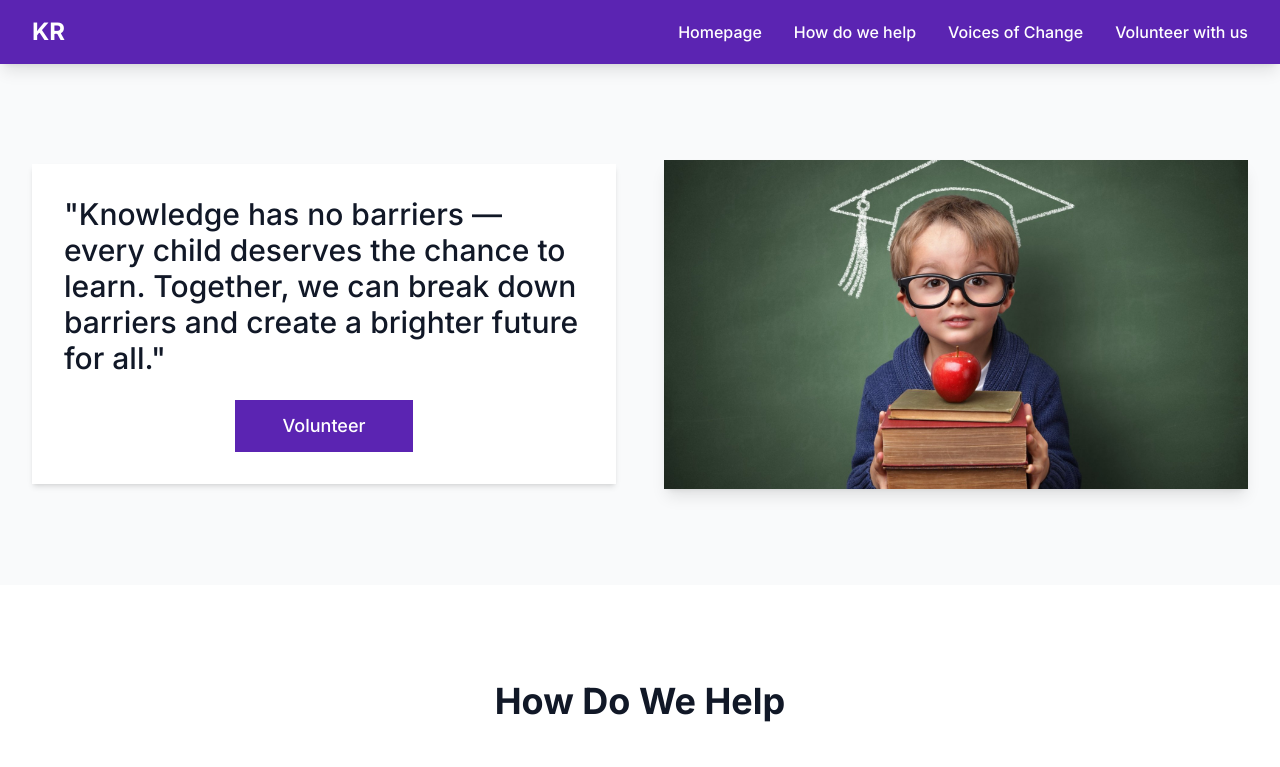
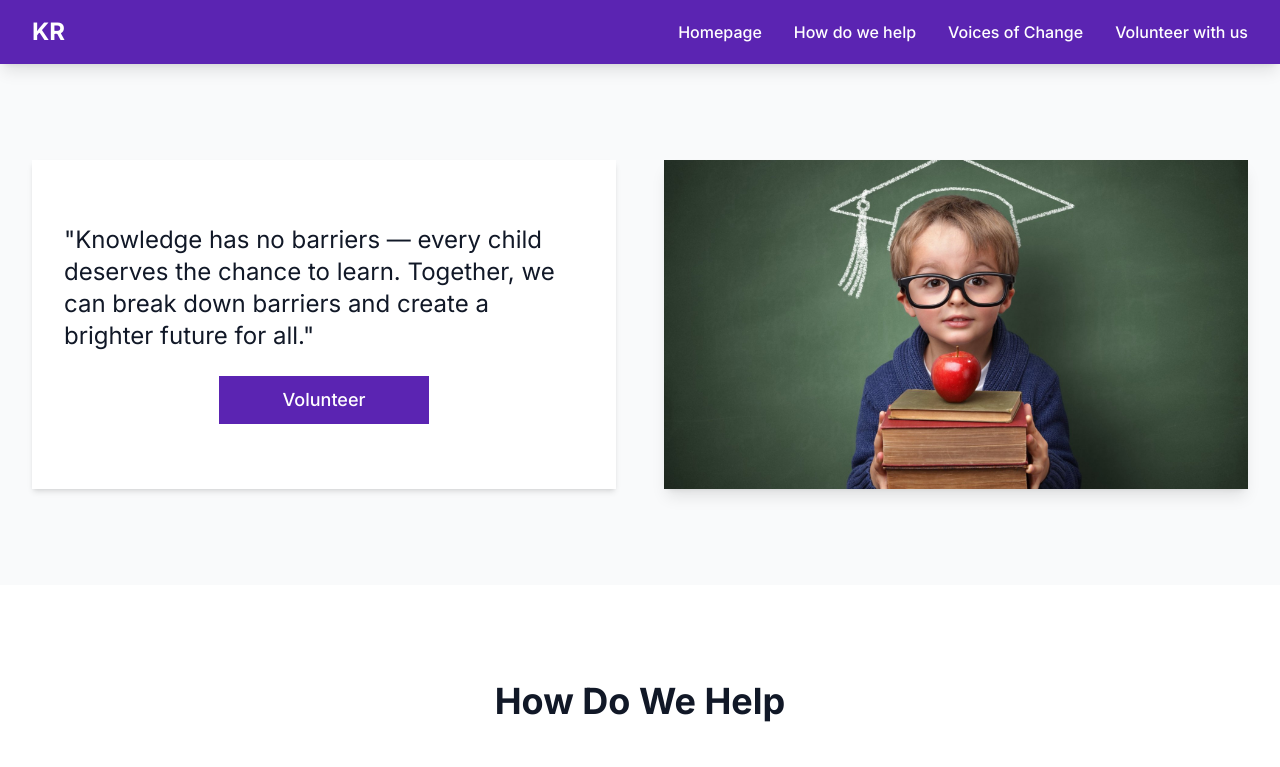
Before and after one commit to kalpalathika/BrightMinds, a React (Vite) app: page / in a window 1280 px wide. Shown: the top 767 px of the page. Built offline with nearby package versions, Linux system fonts and the light colour scheme.

Commit message:
Reduce hero text size/weight and adjust button proportions

```diff
--- a/src/components/sections/HeroSection.tsx
+++ b/src/components/sections/HeroSection.tsx
@@ -9,19 +9,19 @@ export const HeroSection = () => {
   return (
     <section id="hero" className="py-16 md:py-24 bg-gray-50">
       <div className="container-custom">
-        <div className="grid md:grid-cols-2 gap-12 items-center">
+        <div className="grid md:grid-cols-2 gap-12 items-stretch">
           {/* Image - Shows first on mobile */}
           <div className="overflow-hidden shadow-lg md:order-2">
             <img
               src={`${import.meta.env.BASE_URL}images/emma.png`}
               alt="Student learning"
-              className="w-full h-auto object-cover"
+              className="w-full h-full object-cover"
             />
           </div>
 
           {/* Text Content - Shows second on mobile */}
-          <div className="space-y-6 bg-white p-6 md:p-8 shadow-md md:order-1">
-            <h1 className="text-xl md:text-2xl lg:text-3xl font-medium text-gray-900 leading-tight">
+          <div className="flex flex-col justify-center space-y-6 bg-white p-6 md:p-8 shadow-md md:order-1">
+            <h1 className="text-lg md:text-xl lg:text-2xl font-normal text-gray-900 leading-tight">
               "Knowledge has no barriers — every child deserves the chance to learn. Together, we can break down barriers and create a brighter future for all."
             </h1>
             <div className="flex justify-center">
--- a/src/components/ui/Button.tsx
+++ b/src/components/ui/Button.tsx
@@ -21,7 +21,7 @@ export const Button: React.FC<ButtonProps> = ({
   const sizeStyles = {
     sm: 'px-4 py-2 text-sm',
     md: 'px-6 py-3 text-base',
-    lg: 'px-12 py-3 text-lg',
+    lg: 'px-16 py-2.5 text-lg',
   };
 
   return (
```
